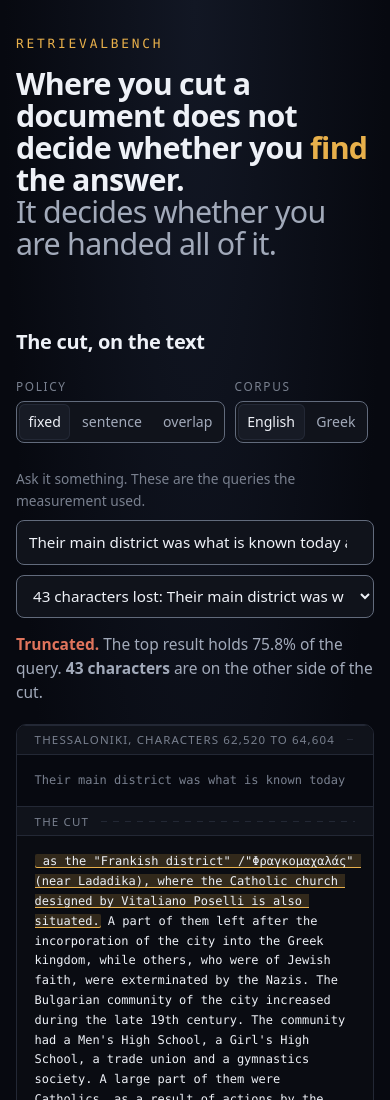
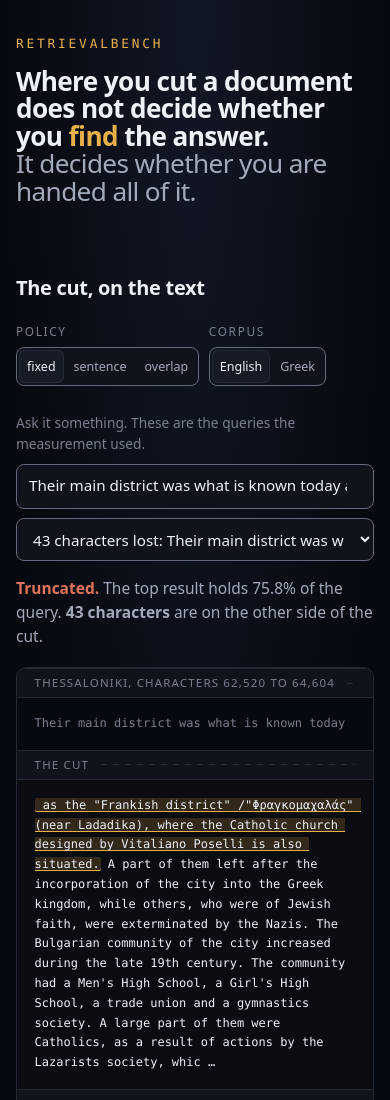
Before and after one commit to Broikos-Nikos/retrievalbench, a website built with Vite: page index.html in a window 390 px wide. Shown: the top 1100 px of the page. Built offline with nearby package versions, Linux system fonts and the light colour scheme.

Commit message:
Give the phone layout room for the runner's fonts
The commit before this one passed every gate on this machine and failed the
deploy. On Windows the paper landed at 700 of 844 with 144 pixels showing; on
the Ubuntu runner the same commit put it at 797 with 47. The fonts are not the
same fonts: the headline took another line and the two control groups went back
onto two rows, and 97 pixels went with them. At 1280 the runner is 48 pixels
shorter than this machine, so it is not a scale factor, it is text.

tools/preflight-runner.mjs cannot catch that and it is not a bug in it. It
builds a fresh clone with the project's own toolchain, which is the part of the
deploy it can be, and it runs on this machine's fonts, which is the part it
cannot. A layout gate is the one kind of gate that can pass the preflight and
fail the deploy, and the answer is slack rather than a tighter preflight.

So: the phone headline from a 1.9rem floor to 1.55rem, which is six lines to
five and 55 pixels; the phone masthead's top padding from 4vh to a 1rem floor;
and the control buttons to 0.78rem over 0.5rem of side padding, which leaves
the row fitting with 64 pixels to spare instead of 22, so a wider font has
somewhere to go.

  1280x800   the paper starts at 578 of 800   222 of its 271 pixels showing
  390x844    the paper starts at 643 of 844   201 of its 453 pixels showing

Those are this machine's numbers, and the gate's header now says so. The
runner's are in the deploy log and they are the ones that decide.

```diff
--- a/docs/card.json
+++ b/docs/card.json
@@ -6,7 +6,7 @@
     "height": 630
   },
   "deviceScaleFactor": 1,
-  "bytes": 287776,
+  "bytes": 284576,
   "seen": {
     "title": "retrievalbench: the chunk boundary is not about finding it",
     "background": "#070910",
--- a/src/style.css
+++ b/src/style.css
@@ -82,7 +82,7 @@ main,
  * the page is an instrument the reader is supposed to pick up.
  */
 .masthead {
-  padding: clamp(1.5rem, 4vh, 3rem) 0 1.5rem;
+  padding: clamp(1rem, 4vh, 3rem) 0 1.5rem;
 }
 
 .eyebrow {
@@ -101,7 +101,7 @@ h1 {
      to 75 characters a line wants. The phone is unchanged: the minimum binds
      there and the container is narrower than either measure. */
   max-width: 30ch;
-  font-size: clamp(1.9rem, 1.2rem + 2.2vw, 2.6rem);
+  font-size: clamp(1.55rem, 1.1rem + 2.2vw, 2.6rem);
   line-height: 1.05;
   letter-spacing: -0.024em;
   font-weight: 650;
@@ -536,7 +536,8 @@ a {
   }
 
   .seg-btn {
-    padding: 0.42rem 0.6rem;
+    padding: 0.42rem 0.5rem;
+    font-size: 0.78rem;
   }
 
   /* Two controls side by side leave each about 150px, which is not enough for
```
Also changed, not shown: tools/check-fold.mjs (+22 -1 lines), public/card.png.
